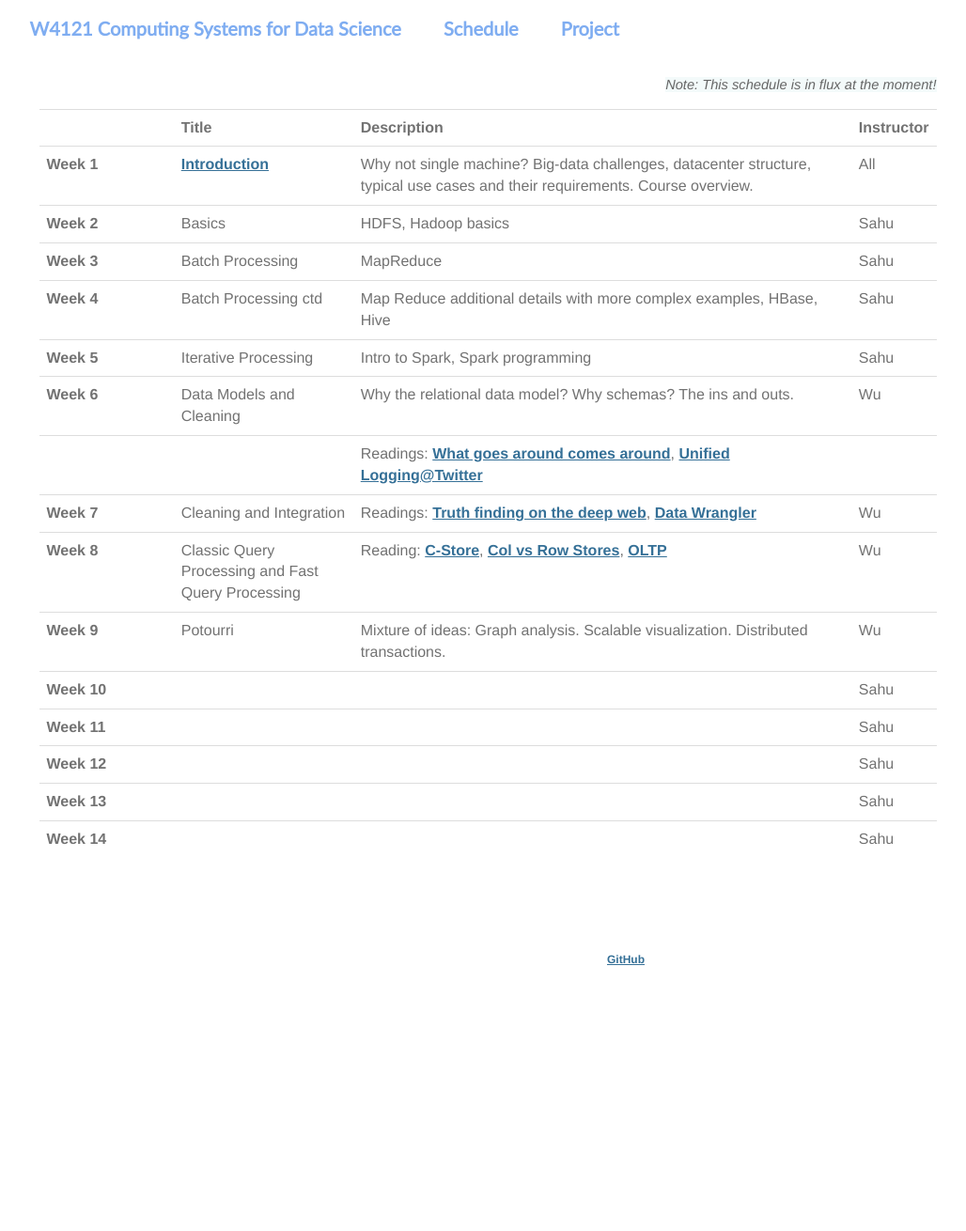
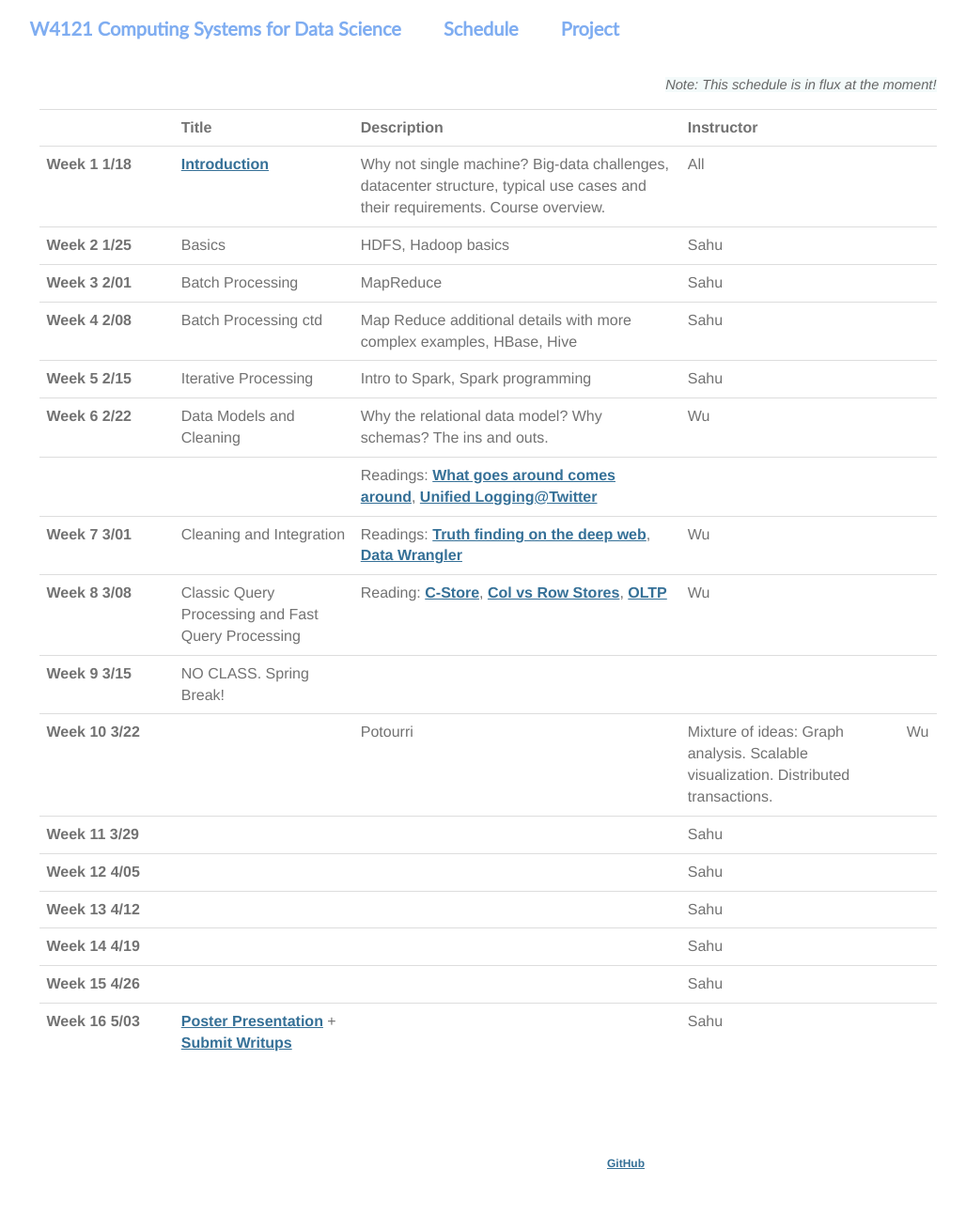
Before and after one commit to KnightMollo/w4121.github.io, a Jekyll site: the page built from schedule.md, in a window 1280 px wide. Shown: the whole page at 94% size, without its empty margins (121-1149 px from the left). Built offline with Jekyll 4.4.1, drawn with Linux system fonts in a browser that asks for light colours; before the commit the page ends 1093 px from its top, so only the background shows below that.

Commit message:
updated website

```diff
--- a/schedule.md
+++ b/schedule.md
@@ -23,21 +23,23 @@ title: Lectures
 
 {: .table  .lecture :}
 |        |  Title   |  Description | Instructor |
-| Week 1 |  [Introduction](./lectures/lec1.pdf)   |  Why not single machine? Big-data challenges, datacenter structure, typical use cases and their requirements. Course overview. | All
-| Week 2 |  Basics |  HDFS, Hadoop basics  | Sahu
-| Week 3 |  Batch Processing | MapReduce | Sahu
-| Week 4 |  Batch Processing ctd |  Map Reduce additional details with more complex examples, HBase, Hive | Sahu
-| Week 5 |  Iterative Processing | Intro to Spark, Spark programming |   Sahu
-| Week 6 |  Data Models and Cleaning |  Why the relational data model? Why schemas? The ins and outs. | Wu
+| Week 1 1/18 |  [Introduction](./lectures/lec1.pdf)   |  Why not single machine? Big-data challenges, datacenter structure, typical use cases and their requirements. Course overview. | All
+| Week 2 1/25 |  Basics |  HDFS, Hadoop basics  | Sahu
+| Week 3 2/01 |  Batch Processing | MapReduce | Sahu
+| Week 4 2/08 |  Batch Processing ctd |  Map Reduce additional details with more complex examples, HBase, Hive | Sahu
+| Week 5 2/15 |  Iterative Processing | Intro to Spark, Spark programming |   Sahu
+| Week 6 2/22 |  Data Models and Cleaning |  Why the relational data model? Why schemas? The ins and outs. | Wu
 |        |                           |  Readings: [What goes around comes around](https://github.com/w4111/syllabus/blob/master/reading/goesaroundcomesaround.pdf),  [Unified Logging@Twitter](https://cs.uwaterloo.ca/~jimmylin/publications/Lee_etal_VLDB2012.pdf) |
-| Week 7 |  Cleaning and Integration  | Readings: [Truth finding on the deep web](http://www.vldb.org/pvldb/vol6/p97-li.pdf), [Data Wrangler](http://vis.stanford.edu/papers/wrangler) | Wu
-| Week 8 |  Classic Query Processing and Fast Query Processing  | Reading: [C-Store](http://db.csail.mit.edu/projects/cstore/vldb.pdf), [Col vs Row Stores](http://db.csail.mit.edu/projects/cstore/abadi-sigmod08.pdf), [OLTP](http://nms.csail.mit.edu/~stavros/pubs/OLTP_sigmod08.pdf) | Wu
-| Week 9 | Potourri  | Mixture of ideas: Graph analysis. Scalable visualization. Distributed transactions. | Wu
-| Week 10 |   | | Sahu
-| Week 11 |   | | Sahu
-| Week 12 |   | | Sahu
-| Week 13 |   | | Sahu
-| Week 14 |   | | Sahu
+| Week 7 3/01 |  Cleaning and Integration  | Readings: [Truth finding on the deep web](http://www.vldb.org/pvldb/vol6/p97-li.pdf), [Data Wrangler](http://vis.stanford.edu/papers/wrangler) | Wu
+| Week 8 3/08 |  Classic Query Processing and Fast Query Processing  | Reading: [C-Store](http://db.csail.mit.edu/projects/cstore/vldb.pdf), [Col vs Row Stores](http://db.csail.mit.edu/projects/cstore/abadi-sigmod08.pdf), [OLTP](http://nms.csail.mit.edu/~stavros/pubs/OLTP_sigmod08.pdf) | Wu
+| Week 9 3/15 | NO CLASS.  Spring Break!
+| Week 10 3/22 |   | Potourri  | Mixture of ideas: Graph analysis. Scalable visualization. Distributed transactions. | Wu
+| Week 11 3/29 |   | | Sahu
+| Week 12 4/05 |   | | Sahu
+| Week 13 4/12 |   | | Sahu
+| Week 14 4/19 |   | | Sahu
+| Week 15 4/26 |   | | Sahu
+| Week 16 5/03 | [Poster Presentation](./proposals#poster) + [Submit Writups](./proposals#report)  | | Sahu
 
 <!--
 | Week 11 |  Google's Storage Stack  | How core problems in distributed systems are solved in the real world. Design of Chubby, Bigtable, two fundamental components of a google cluster. High-level architecture of a Google cluster. | Sahu
```
Also changed, not shown: proposals.md (+2 -0 lines).
